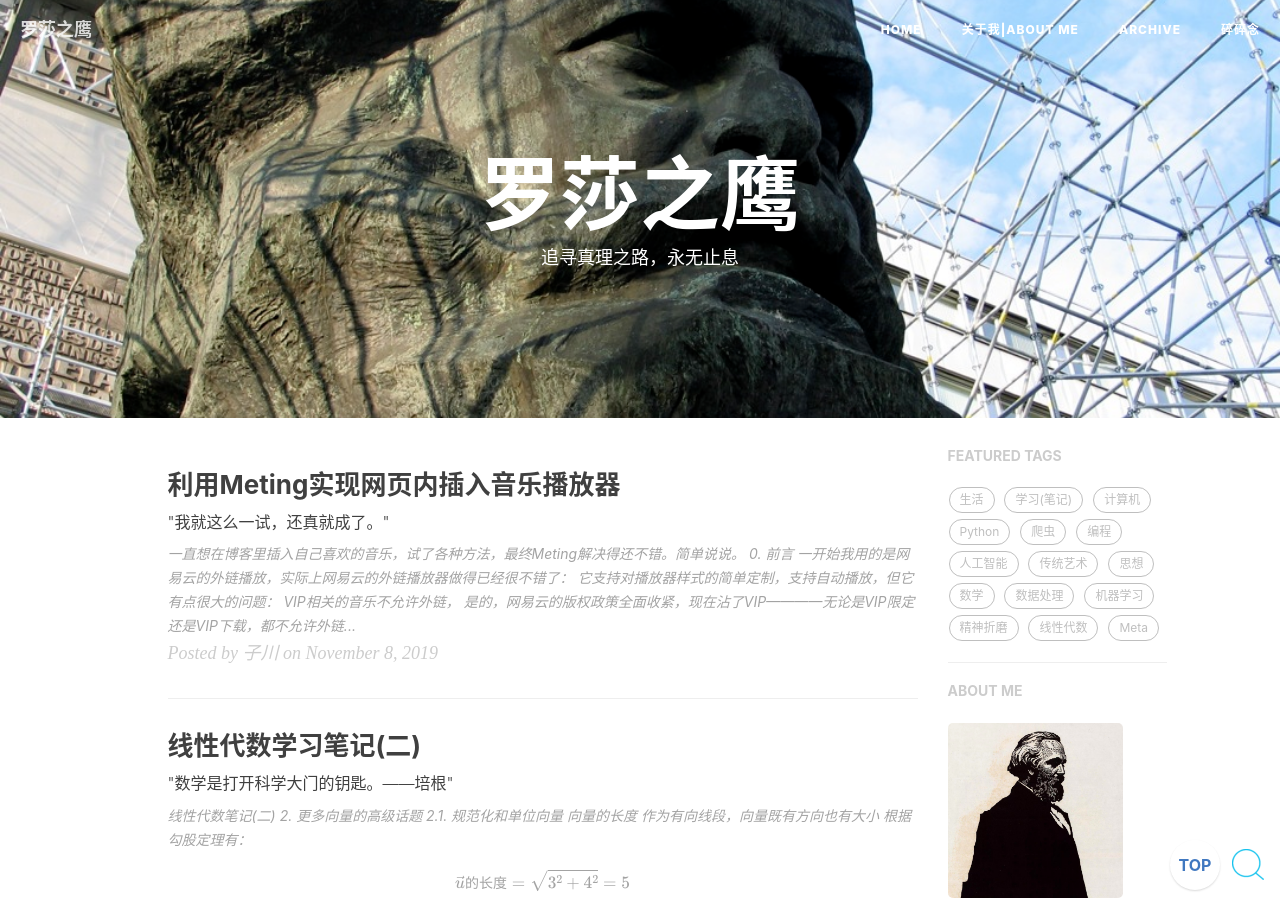
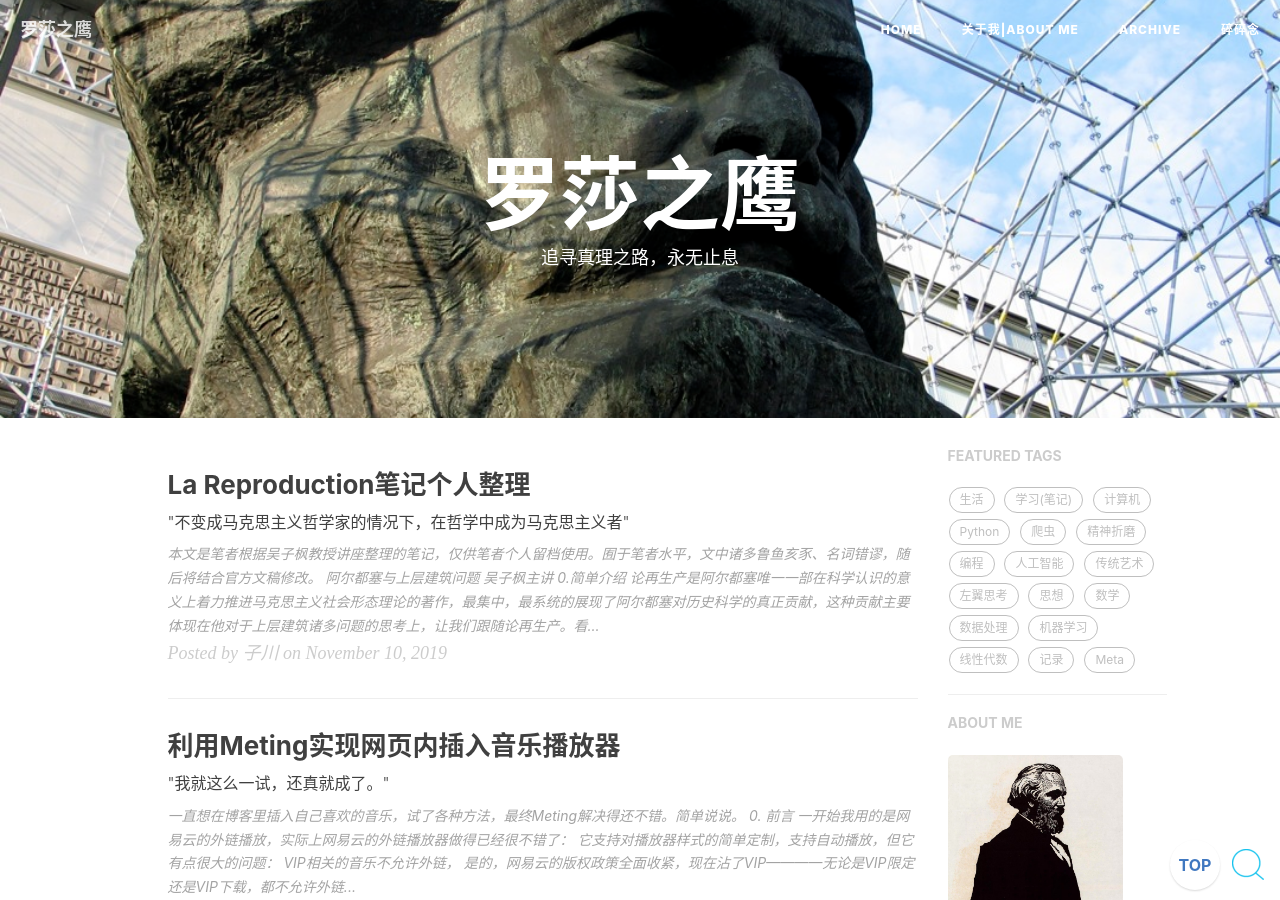
Before and after one commit to YelonhimX/YelonhimX.github.io, a Jekyll site: the page built from index.html, in a window 1280 px wide and 900 px high. Built offline with Jekyll 4.4.1, drawn with Linux system fonts in a browser that asks for light colours; nearby versions of some CDN libraries; formulas are drawn with MathJax 3; the list of posts is cut into pages by our own code; comment, search, counter and statistics services are not loaded; some of the changed text lies outside the part shown.

Commit message:
2019-11-10 22:53:25更新了文档qaq

```diff
--- a/_posts/-2019-11-10-Althusser.md
+++ b/_posts/2019-11-10-Althusser-reproduction.md
@@ -1,8 +1,8 @@
 ---
 layout:     post
-title:      "阿尔都塞与上层建筑问题"
+title:      "La Reproduction笔记个人整理"
 subtitle:   "\"不变成马克思主义哲学家的情况下，在哲学中成为马克思主义者\""
-date:       2019-11-10 3:00:47
+date:       2019-11-10 22:52:18
 author:     "子川"
 header-img: "img/Maystorm.jpg"
 catalog: true
@@ -21,6 +21,8 @@ tags:
     - 哲学
     - 学习(笔记)
 ---
+**本文是笔者根据吴子枫教授讲座整理的笔记，仅供笔者个人留档使用。囿于笔者水平，文中诸多鲁鱼亥豕、名词错谬，随后将结合官方文稿修改。**
+
 # 阿尔都塞与上层建筑问题
 
 **吴子枫**主讲
@@ -44,21 +46,21 @@ tags:
 
 今天，当我们发现自己身处荒漠需要重新寻找方向时，我们发现了阿尔都塞孤独前行的身影，所以我们应该感到庆幸，因为有了阿尔都塞，我们现在并不孤独。
 
-当然了，今天在中国来谈论的，阿尔都塞。我们还面临着一个非常大的困难，它有那么多的著作，生前十多种。去世后整理出版的有20多种，还有很多没有整理，出版，仅仅最近五六年整理出版的就有十多种。那相比之下，翻译成中文的著作，少得可怜。所以我觉得要比较全面，深入的研究阿尔都塞。对他的某一个思想作出评论，可能还首先要有大量的基础性的工作等着我们去做。
+当然了，今天在中国来谈论的，阿尔都塞，我们还面临着一个非常大的困难，它有那么多的著作，生前十多种。去世后整理出版的有20多种，还有很多没有整理，出版，仅仅最近五六年整理出版的就有十多种。那相比之下，翻译成中文的著作，少得可怜。所以我觉得要比较全面，深入的研究阿尔都塞。对他的某一个思想作出评论，可能还首先要有大量的基础性的工作等着我们去做。
 
-不过值得庆幸的是，我们陈烨老师主编的这一套中文版的*阿尔都塞著作集*已经迈出了一小步，收到这个著作集里面的著作，虽然现在不多，但是都是经过精心挑选的著作，比较能够全面的反映阿尔都塞的核心思想。比如今天我们要分享的这个*论再生产*。虽然是根据阿尔都塞的一稿整理的，但实际上构思非常完整，思考也比较成熟，虽然阿尔都塞生前没有把他交付出版，但是他依然是阿尔都塞最重要的文本之一。
+不过值得庆幸的是，我们陈越老师主编的这一套中文版的*阿尔都塞著作集*已经迈出了一小步，收到这个著作集里面的著作，虽然现在不多，但是都是经过精心挑选的著作，比较能够全面的反映阿尔都塞的核心思想。比如今天我们要分享的这个*论再生产*。虽然是根据阿尔都塞的一稿整理的，但实际上构思非常完整，思考也比较成熟，虽然阿尔都塞生前没有把他交付出版，但是他依然是阿尔都塞最重要的文本之一。
 
 我们看到那个法文版编者雅克比岱说它 *“是阿尔都塞思想最理想的入门”*，这绝对不是一句广告。不过我觉得他这个说法，还是过于宽泛了一点，因为毕竟阿尔都塞的思想有非常多的面向。很多面向不是这本书所能涵盖的。
 
 *论再生产*这部著作完全是在马克思关于社会形态理论的延长线上进行思考的。也说，**他不是要从哲学的角度去讨论政治，历史，科学**。相反，它是要**通过对马克思主义历史科学的发展，反过身来去讨论哲学本身，去给哲学下一个科学的定义**。
 
-理解这一点，我们大家看一看这部著作的标题就能清楚了，因为*论再生产*，这个标题其实是整理者雅克比岱加的。而且有几处的提法是不一样的，那个书的封面的标题是*论再生产*。目录中的标题，是*生产关系的再生产*，说明中的标题，是*论生产关系的再生产*，而且原文还写错了，写成*论生产机器的再生产*。但是实际上，都在给这部书稿的最初命名是什么，是什么，是*马克思列宁主义哲学*。
+理解这一点，我们大家看一看这部著作的标题就能清楚了，因为*论再生产*，这个标题其实是整理者雅克比岱加的。而且有几处的提法是不一样的，那个书的封面的标题是*论再生产*。目录中的标题，是*生产关系的再生产*，说明中的标题，是*论生产关系的再生产*，而且原文还写错了，写成*论生产机器的再生产*。但是实际上阿尔都塞给这部书稿的最初命名是什么，是*马克思列宁主义哲学*。
 
 但是后来他又把这个标题改了，叫做*论上层建筑*，这今天晚上我们这个主题的来源。阿尔都塞曾经是要准备以这个*论上层建筑*这个名字作为书名，把这本书放在马斯特罗的理论丛书里面出版。但是最后，这个又改变了，那从这个标题的变化我们可以看得出来，阿尔都塞最初的出发点和终点的还是哲学。在写作的过程中，发生了变化，最后变成了一个对资本主义社会再生产理论的阐述。
 
 为什么，因为他感觉到，**如果不先对马克思为其奠定了基础的这个历史科学进行阐述，就没有办法给哲学下一个科学的定义**。如果要阐述马克思的历史科学，就必须对马克思考虑到了，但是又没有进入进行深入研究的这个上层建筑进行探讨，为了要对上层建筑进行探讨，仅仅从生产的观点看是不够的，或者说就一定会犯落入结构主义陷阱的错误。相反，只有从再生产的观点出发，才能真正看清楚上层建筑和下层建筑的关系，以及上层建筑当中的各层级的性质、功能和运行机制。
 
-阿尔都塞这部著作，最初的计划和思路。但是可惜，这部著作，最后本来是两卷，他只完成第一卷。所以我们看到全书的开头一章，提到了什么是哲学，但后面再也没有提到哲学了，实际上，到第二卷要探讨资本主义社会形态中的阶级斗争之后，阿尔都塞会再是回过头来去讨论哲学问题，去给哲学下一个科学的定义，去回答什么是马克思列宁主义哲学。可惜，由于他的病情，也由于五月运动之后学生的分裂带来的冲击，阿尔都塞没有完成第二卷。
+阿尔都塞这部著作，最初的计划和思路。但是可惜，这部著作，最后本来是两卷，他只完成第一卷。所以我们看到全书的开头一章，提到了什么是哲学，但后面再也没有提到哲学了，实际上，到第二卷要探讨资本主义社会形态中的阶级斗争之后，阿尔都塞会再回过头来去讨论哲学问题，去给哲学下一个科学的定义，去回答什么是马克思列宁主义哲学。可惜，由于他的病情，也由于五月运动之后学生的分裂带来的冲击，阿尔都塞没有完成第二卷。
 
 这里，我觉得令人遗憾的倒不是。他没有完成对什么是哲学，什么是马克思列宁主义哲学这些问题的回答。而是我们再也看不到他对资本主义社会形态中的阶级斗争这个难题的分析了，因为其实对于什么是哲学，什么是马克思列宁主义，哲学这些问题，我们毕竟还有他的其他的生前出版的著作，比如 ***论哲学***，还有根据他遗稿整理的著作，***写给非哲学家的哲学入门***。以及***在哲学中成为马克思主义者***等，这些著作可以参考。但是关于**资本主义社会形态中的阶级斗争**这个难题，他就没有给我们留下什么完整的论述了，所以这个才是令人遗憾的。
 
@@ -72,11 +74,11 @@ tags:
 
 >阿尔都塞的哲学立场，其实是在“不变成马克思主义哲学家的情况下，在哲学中成为马克思主义者”。
 
-关于哲学的这些结论，其实都是建立在一个阿尔都塞发展来的马克思主义历史科学的基础上，我前面说过，阿尔都在对马克思主义历史科学的发展，其实最集中，最系统就体现了这部论在生产当中。因为它其实是在延续马克思自己计划当中存在着。但是没有完成的工作，去制定一套关于**法律的和政治的上层建筑的理论、关于国家的理论**。
+关于哲学的这些结论，其实都是建立在一个阿尔都塞发展来的马克思主义历史科学的基础上，我前面说过，阿尔都塞对马克思主义历史科学的发展，其实最集中，最系统就体现了这部论在生产当中。因为它其实是在延续马克思自己计划当中存在着。但是没有完成的工作，去制定一套关于**法律的和政治的上层建筑的理论、关于国家的理论**。
 
-因为马克思曾经在他的这个在1958年给拉萨尔的信中就提到，他写的著作要分成六个分册，然后其中第一个资本，第二是土地所有制，第三是雇佣劳动，第四是国家第五是国际贸易，第六是世界市场。
+因为马克思曾经在他的这个在1958年给拉萨尔的信中就提到，他写的著作要分成六个分册，然后其中第一个资本，第二是土地所有制，第三是雇佣劳动，第四是国家、第五是国际贸易，第六是世界市场。
 
-这里还看不出来，他这个国家在他的整个体系中的特别重要的位置，但是我们知道他前面关于前面三个部分，他写了资本论，那后来在1859年一月份的时候，他在政治经济学批判第一分册的序言里面，一开头，他就再次提到，他说：
+这里还看不出来国家在他的整个体系中的特别重要的位置，但是我们知道他前面关于前面三个部分，他写了资本论，那后来在1859年一月份的时候，他在政治经济学批判第一分册的序言里面，一开头，他就再次提到，他说：
 
 >“我考察资产阶级经济制度，是按照以下的顺序，资本，土地所有制，雇佣劳动等，这是一组；第二种的是国家、对外贸易、世界市场。”
 
```
Also changed, not shown: other parts of _posts/2019-11-10-Althusser-reproduction.md (+3 -3 lines).
